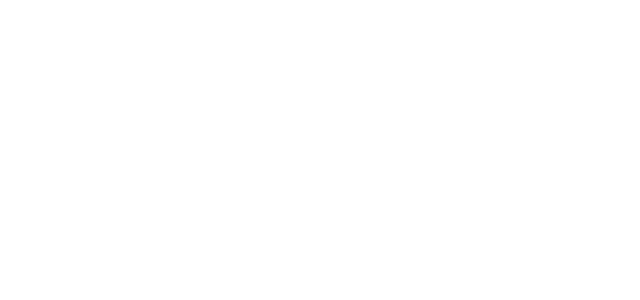
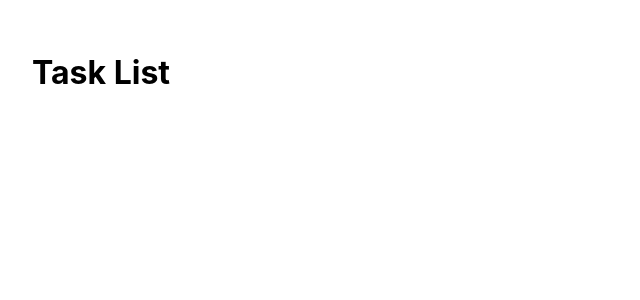
Before and after one commit to jambalong/react-todo-app, a React (Vite) app: page / in a window 1280 px wide. Shown: the top 300 px of the page, without its empty margins (0-640 px from the left). Built offline with nearby package versions, Linux system fonts and the light colour scheme.

Commit message:
Add TaskPage header

```diff
--- a/src/pages/TaskPage/TaskPage.jsx
+++ b/src/pages/TaskPage/TaskPage.jsx
@@ -2,6 +2,12 @@
 
 function TaskPage() {
     // TODO: Render task page components
+
+    return (
+        <>
+          <h1 className="header">Task List</h1>
+        </>
+    )
 }
 
 export { TaskPage };
```
